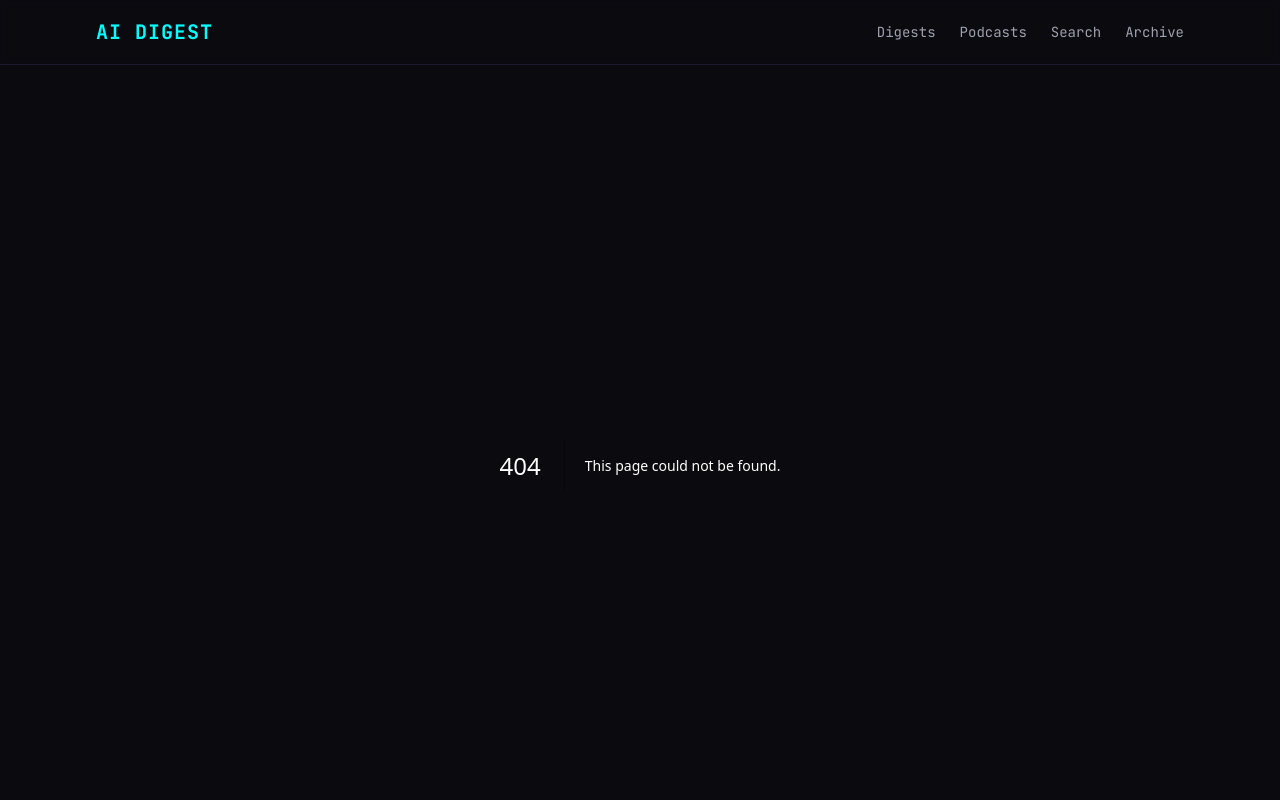
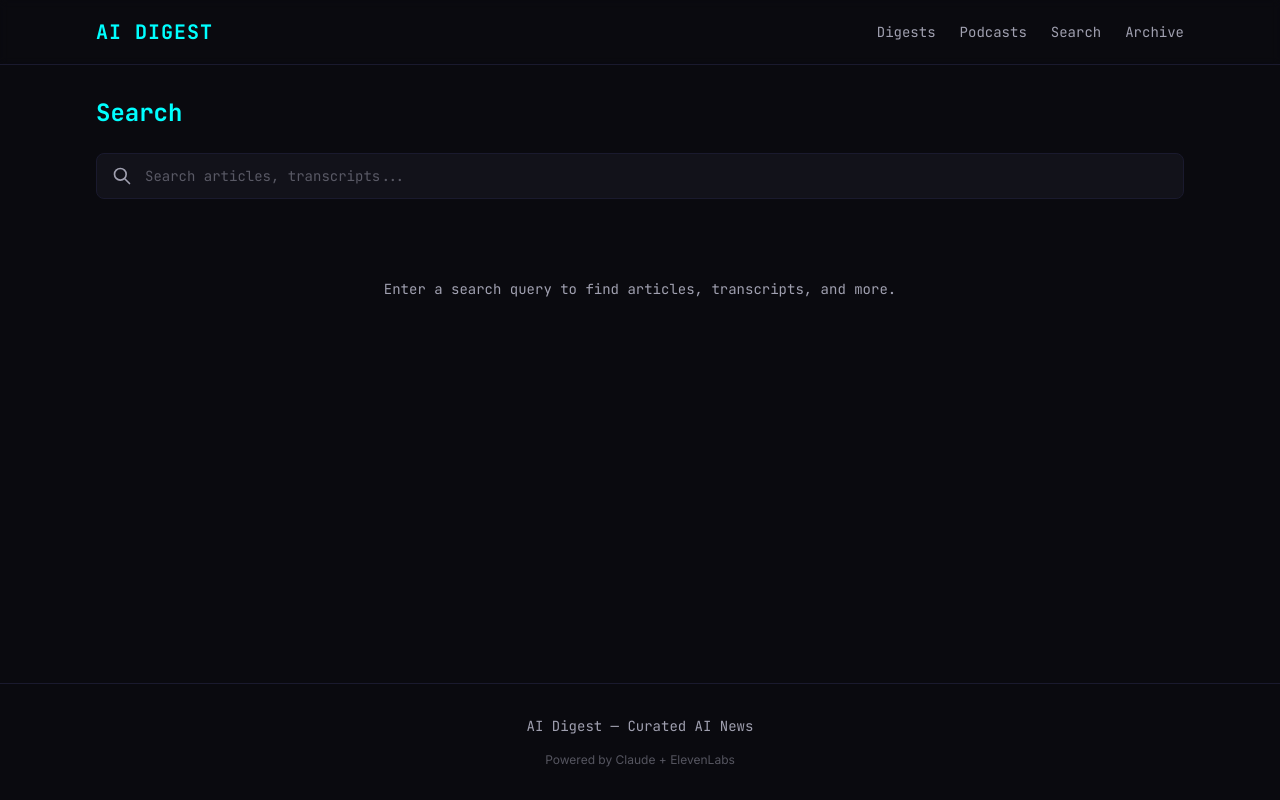
Before and after one commit to krzemienski/ai-digest, a Next.js app in the folder apps/web/: page /search in a window 1280 px wide. Before the commit this address had no page. Shown: the top 800 px of the page. Built offline with nearby package versions, Linux system fonts and the light colour scheme.

Commit message:
feat(web): build full-text search page and api route

```diff
--- /dev/null
+++ b/apps/web/src/app/api/search/route.ts
@@ -0,0 +1,27 @@
+import { NextRequest, NextResponse } from "next/server";
+import { db, queries } from "@ai-digest/db";
+
+export async function GET(request: NextRequest) {
+  const q = request.nextUrl.searchParams.get("q");
+
+  if (!q || q.trim().length === 0) {
+    return NextResponse.json(
+      { success: true, data: [] },
+      { headers: { "Cache-Control": "public, max-age=60" } }
+    );
+  }
+
+  try {
+    const results = await queries.fullTextSearch(db, q, { limit: 20 });
+
+    return NextResponse.json(
+      { success: true, data: results },
+      { headers: { "Cache-Control": "public, max-age=60" } }
+    );
+  } catch (_error) {
+    return NextResponse.json(
+      { success: false, error: "Search failed" },
+      { status: 500 }
+    );
+  }
+}
--- /dev/null
+++ b/apps/web/src/app/search/page.tsx
@@ -0,0 +1,29 @@
+import { Container } from "@/components/layout/container";
+import { SearchInput } from "@/components/search/search-input";
+import { SearchResults } from "@/components/search/search-results";
+
+export default async function SearchPage({
+  searchParams,
+}: {
+  searchParams: Promise<{ q?: string }>;
+}) {
+  const { q } = await searchParams;
+
+  return (
+    <Container className="py-8">
+      <h1 className="font-mono text-2xl font-bold text-cyber-cyan mb-6">
+        Search
+      </h1>
+      <div className="mb-8">
+        <SearchInput defaultValue={q} />
+      </div>
+      {q ? (
+        <SearchResults query={q} />
+      ) : (
+        <p className="text-center text-cyber-text-secondary font-mono text-sm py-12">
+          Enter a search query to find articles, transcripts, and more.
+        </p>
+      )}
+    </Container>
+  );
+}
--- /dev/null
+++ b/apps/web/src/components/search/search-input.tsx
@@ -0,0 +1,107 @@
+"use client";
+
+import { useRouter, useSearchParams } from "next/navigation";
+import { useCallback, useEffect, useRef, useState } from "react";
+
+interface SearchInputProps {
+  defaultValue?: string;
+}
+
+export function SearchInput({ defaultValue = "" }: SearchInputProps) {
+  const router = useRouter();
+  const searchParams = useSearchParams();
+  const [value, setValue] = useState(defaultValue);
+  const timerRef = useRef<ReturnType<typeof setTimeout> | null>(null);
+
+  useEffect(() => {
+    const qParam = searchParams.get("q") ?? "";
+    setValue(qParam);
+  }, [searchParams]);
+
+  const handleChange = useCallback(
+    (e: React.ChangeEvent<HTMLInputElement>) => {
+      const newValue = e.target.value;
+      setValue(newValue);
+
+      if (timerRef.current) {
+        clearTimeout(timerRef.current);
+      }
+
+      timerRef.current = setTimeout(() => {
+        if (newValue.trim().length > 0) {
+          router.push(`/search?q=${encodeURIComponent(newValue.trim())}`);
+        } else {
+          router.push("/search");
+        }
+      }, 300);
+    },
+    [router]
+  );
+
+  const handleClear = useCallback(() => {
+    setValue("");
+    if (timerRef.current) {
+      clearTimeout(timerRef.current);
+    }
+    router.push("/search");
+  }, [router]);
+
+  useEffect(() => {
+    return () => {
+      if (timerRef.current) {
+        clearTimeout(timerRef.current);
+      }
+    };
+  }, []);
+
+  return (
+    <div className="relative w-full">
+      <div className="pointer-events-none absolute inset-y-0 left-0 flex items-center pl-4">
+        <svg
+          className="h-5 w-5 text-cyber-text-secondary"
+          fill="none"
+          stroke="currentColor"
+          viewBox="0 0 24 24"
+          xmlns="http://www.w3.org/2000/svg"
+        >
+          <path
+            strokeLinecap="round"
+            strokeLinejoin="round"
+            strokeWidth={2}
+            d="M21 21l-6-6m2-5a7 7 0 11-14 0 7 7 0 0114 0z"
+          />
+        </svg>
+      </div>
+      <input
+        type="text"
+        value={value}
+        onChange={handleChange}
+        placeholder="Search articles, transcripts..."
+        className="w-full bg-cyber-surface border border-cyber-overlay rounded-lg py-3 pl-12 pr-12 text-cyber-text font-mono text-sm placeholder:text-cyber-text-secondary/50 focus:outline-none focus:border-cyber-cyan focus:ring-1 focus:ring-cyber-cyan transition-colors"
+      />
+      {value.length > 0 && (
+        <button
+          onClick={handleClear}
+          className="absolute inset-y-0 right-0 flex items-center pr-4 text-cyber-text-secondary hover:text-cyber-text transition-colors"
+          type="button"
+          aria-label="Clear search"
+        >
+          <svg
+            className="h-5 w-5"
+            fill="none"
+            stroke="currentColor"
+            viewBox="0 0 24 24"
+            xmlns="http://www.w3.org/2000/svg"
+          >
+            <path
+              strokeLinecap="round"
+              strokeLinejoin="round"
+              strokeWidth={2}
+              d="M6 18L18 6M6 6l12 12"
+            />
+          </svg>
+        </button>
+      )}
+    </div>
+  );
+}
--- /dev/null
+++ b/apps/web/src/components/search/search-result-card.tsx
@@ -0,0 +1,38 @@
+import { Card } from "@/components/ui/card";
+import { SourceBadge } from "@/components/digest/source-badge";
+
+interface SearchResultCardProps {
+  title: string;
+  summary: string;
+  source: string;
+  sourceUrl: string;
+  score?: number;
+}
+
+export function SearchResultCard({ title, summary, source, sourceUrl, score }: SearchResultCardProps) {
+  return (
+    <Card className="hover:border-cyber-cyan/30 transition-colors">
+      <a
+        href={sourceUrl}
+        target="_blank"
+        rel="noopener noreferrer"
+        className="block"
+      >
+        <h4 className="font-mono text-sm font-semibold text-cyber-text hover:text-cyber-cyan transition-colors mb-1">
+          {title}
+        </h4>
+      </a>
+      <p className="text-xs text-cyber-text-secondary leading-relaxed mb-3 line-clamp-3">
+        {summary}
+      </p>
+      <div className="flex items-center justify-between">
+        <SourceBadge source={source} />
+        {typeof score === "number" && (
+          <span className="text-xs font-mono text-cyber-text-secondary">
+            relevance: {score.toFixed(2)}
+          </span>
+        )}
+      </div>
+    </Card>
+  );
+}
--- /dev/null
+++ b/apps/web/src/components/search/search-results.tsx
@@ -0,0 +1,96 @@
+"use client";
+
+import { useEffect, useState } from "react";
+import { SearchResultCard } from "./search-result-card";
+import { Skeleton } from "@/components/ui/skeleton";
+
+interface SearchResultItem {
+  id: string;
+  title: string;
+  summary: string;
+  source: string;
+  source_url: string;
+  rank?: number;
+}
+
+interface SearchResultsProps {
+  query: string;
+}
+
+export function SearchResults({ query }: SearchResultsProps) {
+  const [results, setResults] = useState<SearchResultItem[]>([]);
+  const [loading, setLoading] = useState(true);
+
+  useEffect(() => {
+    let cancelled = false;
+
+    async function fetchResults() {
+      setLoading(true);
+      try {
+        const response = await fetch(`/api/search?q=${encodeURIComponent(query)}`);
+        const data = await response.json() as { success: boolean; data: SearchResultItem[] };
+        if (!cancelled && data.success) {
+          setResults(data.data);
+        }
+      } catch (_error) {
+        if (!cancelled) {
+          setResults([]);
+        }
+      } finally {
+        if (!cancelled) {
+          setLoading(false);
+        }
+      }
+    }
+
+    fetchResults();
+
+    return () => {
+      cancelled = true;
+    };
+  }, [query]);
+
+  if (loading) {
+    return (
+      <div className="space-y-4">
+        {Array.from({ length: 5 }).map((_, i) => (
+          <div key={`skeleton-${String(i)}`} className="space-y-2">
+            <Skeleton className="h-6 w-3/4" />
+            <Skeleton className="h-4 w-full" />
+            <Skeleton className="h-4 w-1/2" />
+          </div>
+        ))}
+      </div>
+    );
+  }
+
+  if (results.length === 0) {
+    return (
+      <div className="text-center py-12">
+        <p className="text-cyber-text-secondary font-mono text-sm">
+          No results found for &apos;{query}&apos;
+        </p>
+      </div>
+    );
+  }
+
+  return (
+    <div>
+      <p className="text-xs text-cyber-text-secondary font-mono mb-4">
+        {results.length} result{results.length !== 1 ? "s" : ""} found
+      </p>
+      <div className="space-y-4">
+        {results.map((result) => (
+          <SearchResultCard
+            key={result.id}
+            title={result.title}
+            summary={result.summary ?? ""}
+            source={result.source}
+            sourceUrl={result.source_url}
+            score={result.rank}
+          />
+        ))}
+      </div>
+    </div>
+  );
+}
```
Also changed, not shown: 2 other files (tests, documents, lock files or other folders).
